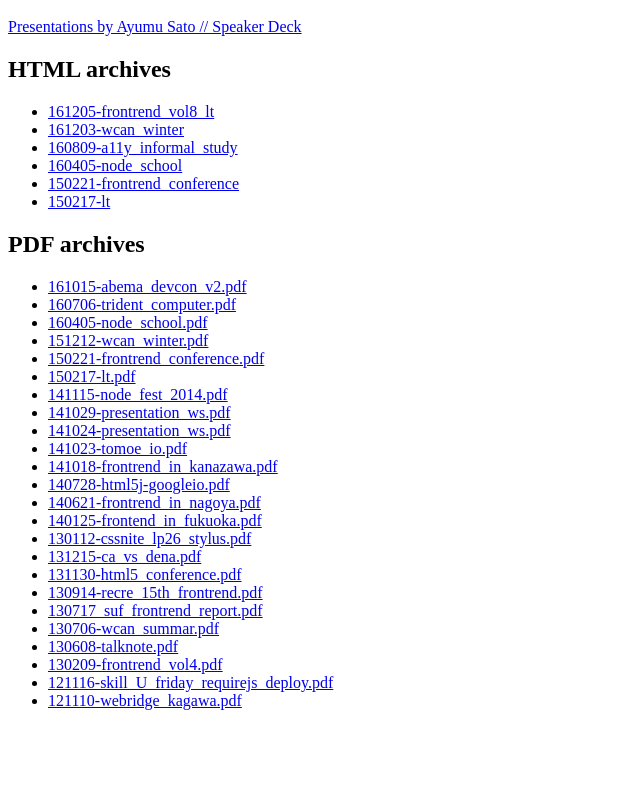
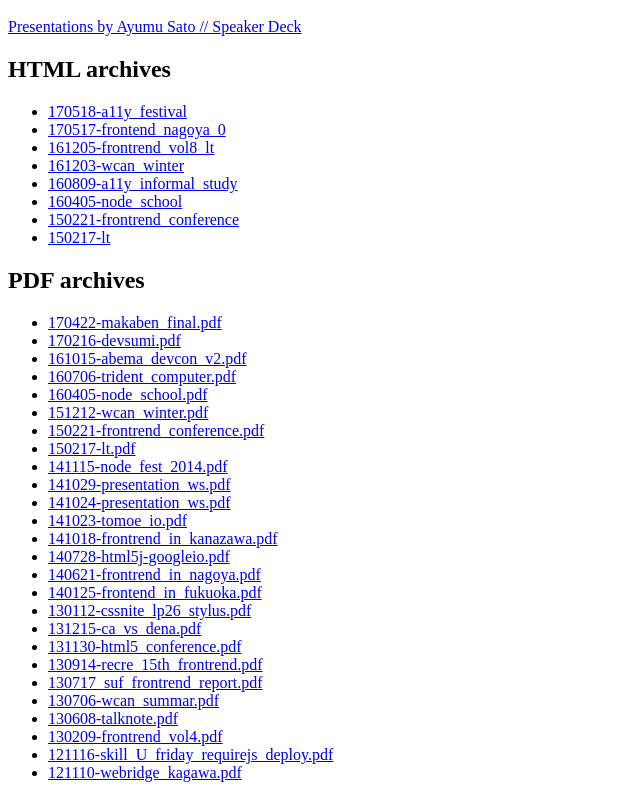
Before and after one commit to ahomu/s, a plain HTML site: page index.html in a window 1280 px wide. Shown: the part 48-846 px from the top of the page, without its empty margins (0-640 px from the left). Before the commit the page ends 800 px from the top, so only its background shows below. Drawn offline with Linux system fonts and the light colour scheme.

Commit message:
update index.html

```diff
--- a/index.html
+++ b/index.html
@@ -9,8 +9,11 @@
 <p>
   <a href="https://speakerdeck.com/ahomu">Presentations by Ayumu Sato // Speaker Deck</a>
 </p>
+
 <h2>HTML archives</h2>
 <ul>
+  <li><a href="170518-a11y_festival/">170518-a11y_festival</a></li>
+  <li><a href="170517-frontend_nagoya_0/">170517-frontend_nagoya_0</a></li>
   <li><a href="161205-frontrend_vol8_lt/">161205-frontrend_vol8_lt</a></li>
   <li><a href="161203-wcan_winter/">161203-wcan_winter</a></li>
   <li><a href="160809-a11y_informal_study/">160809-a11y_informal_study</a></li>
@@ -21,6 +24,8 @@
 
 <h2>PDF archives</h2>
 <ul>
+  <li><a href="170422-makaben_final.pdf">170422-makaben_final.pdf</a></li>
+  <li><a href="170216-devsumi.pdf">170216-devsumi.pdf</a></li>
   <li><a href="161015-abema_devcon_v2.pdf">161015-abema_devcon_v2.pdf</a></li>
   <li><a href="160706-trident_computer.pdf">160706-trident_computer.pdf</a></li>
   <li><a href="160405-node_school.pdf">160405-node_school.pdf</a></li>
```
